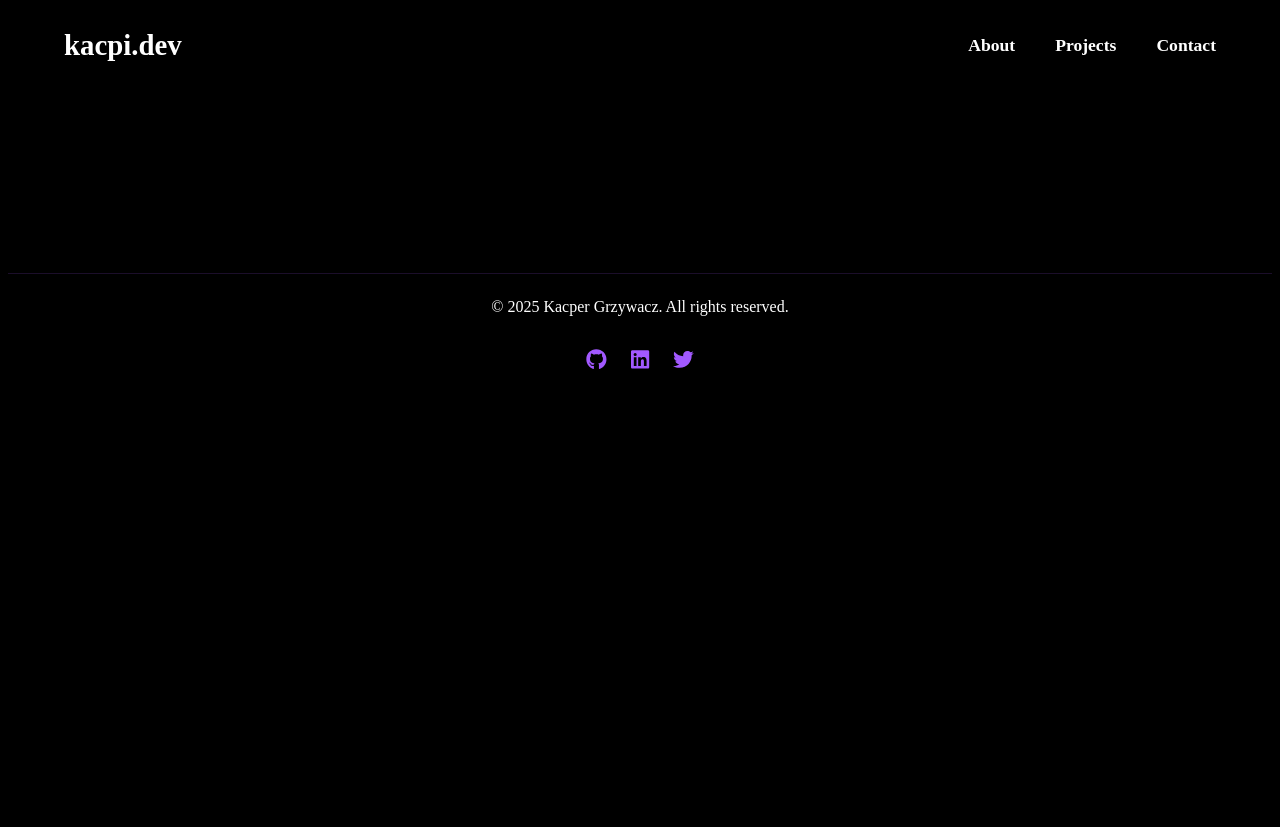
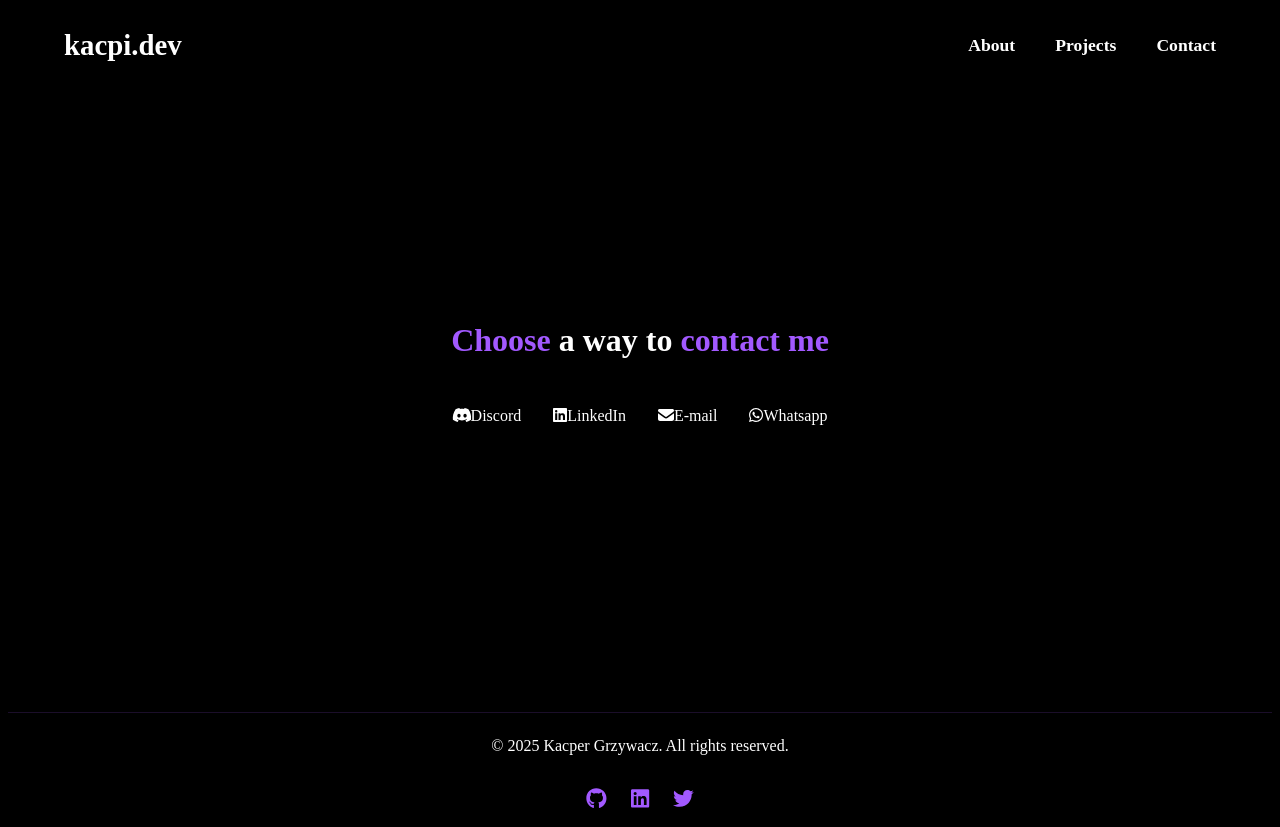
Before and after one commit to kacpi95/My-page, a React (Vite) app: page /contact in a window 1280 px wide. Before the commit the page ends 800 px from the top, so only its background shows below. Built offline with nearby package versions, Linux system fonts and the light colour scheme.

Commit message:
add: styles to ContactPage component

```diff
--- a/src/components/views/ContactPage/ContactPage.jsx
+++ b/src/components/views/ContactPage/ContactPage.jsx
@@ -10,12 +10,14 @@ import { faEnvelope } from '@fortawesome/free-solid-svg-icons';
 export default function ContactPage() {
   return (
     <section className={styles.contactSection}>
-      <h2>Choose a way to contact me</h2>
+      <h2 className={styles.title}>
+        <span>Choose</span> a way to <span>contact me</span>
+      </h2>
 
       <div className={styles.contactList}>
         <ContactItem icon={faDiscord} label='Discord' />
         <ContactItem icon={faLinkedin} label='LinkedIn' />
-        <ContactItem icon={faEnvelope} lable='E-mail' />
+        <ContactItem icon={faEnvelope} label='E-mail' />
         <ContactItem icon={faWhatsapp} label='Whatsapp' />
       </div>
     </section>
--- a/src/components/views/ContactPage/ContactPage.module.scss
+++ b/src/components/views/ContactPage/ContactPage.module.scss
@@ -1,37 +1,27 @@
+@use '../../../styles/global.scss' as *;
+
 .contactSection {
-	text-align: center;
-	padding: 3rem 2rem;
+  display: flex;
+  flex-direction: column;
+  align-items: center;
+  justify-content: center;
+  padding: 2rem;
+  min-height: 80vh;
+  color: $text-color;
+  text-align: center;
 
-	h2 {
-		font-size: 1.8rem;
-		font-weight: 600;
-		margin-bottom: 2.5rem;
-	}
+  .title {
+    margin-bottom: 3rem;
+    font-size: 2rem;
+    span {
+      color: #a259ff;
+    }
+  }
 
-	.contactGrid {
-		display: grid;
-		grid-template-columns: repeat(auto-fit, minmax(120px, 1fr));
-		justify-items: center;
-		gap: 2rem;
-		max-width: 800px;
-		margin: 0 auto;
-	}
-
-	.contactItem {
-		display: flex;
-		flex-direction: column;
-		align-items: center;
-		padding: 1rem;
-		cursor: pointer;
-
-		svg {
-			font-size: 2.2rem;
-		}
-
-		span {
-			margin-top: 0.6rem;
-			font-size: 1rem;
-			font-weight: 500;
-		}
-	}
+  .contactList {
+    display: flex;
+    flex-wrap: wrap;
+    justify-content: center;
+    gap: 2rem;
+  }
 }
```
